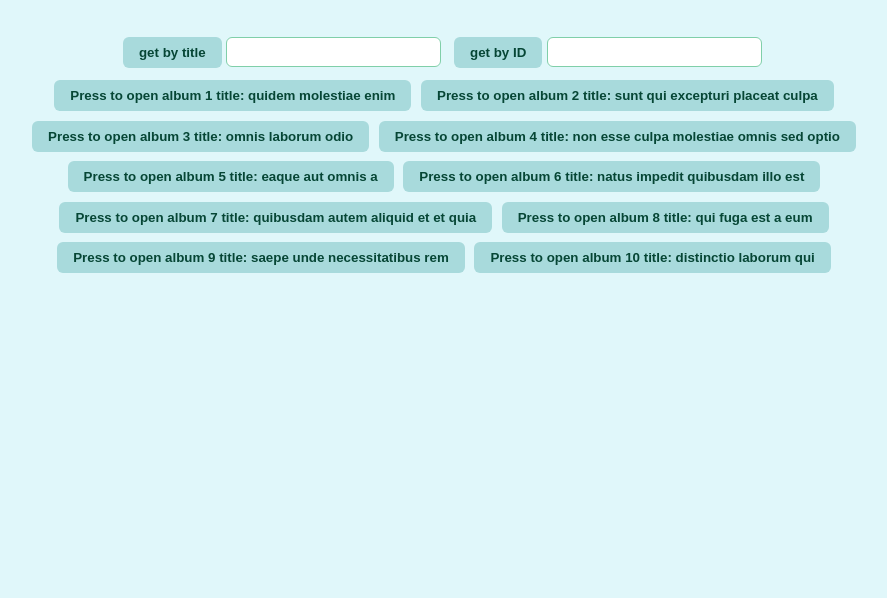
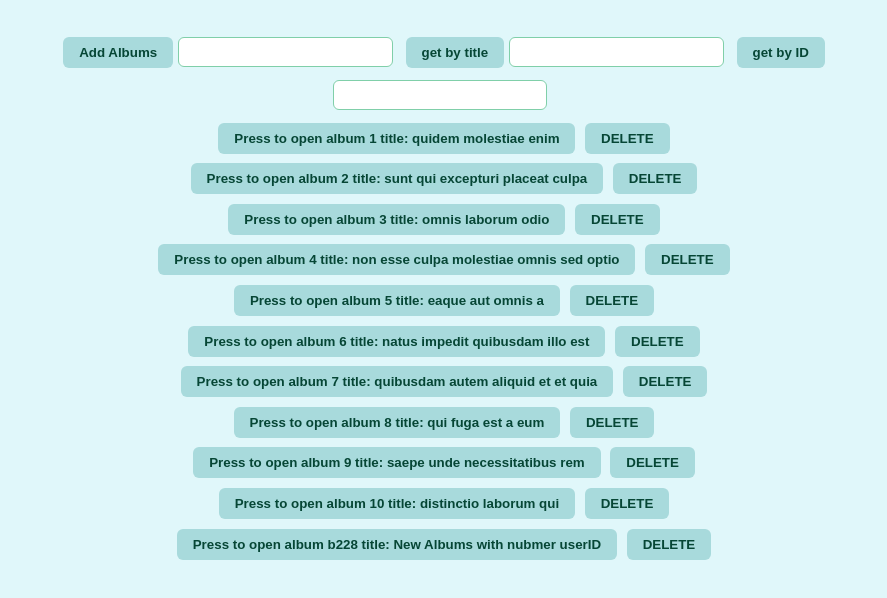
Before and after one commit to s0583232209/react-2-project, a React (Vite) app: page /albums/1 in a window 1280 px wide. Shown: the top 598 px of the page, without its empty margins (196-1083 px from the left). Built offline with nearby package versions, Linux system fonts and the light colour scheme; data requests are answered from the project's data file; sample sign-in values are in the browser's storage.

Commit message:
All albubs cods but the "show more"

```diff
--- a/src/Components/Album.jsx
+++ b/src/Components/Album.jsx
@@ -4,26 +4,36 @@ import { useState, useEffect } from "react";
 import { useForm } from "react-hook-form";
 export default function Album(props) {
   const navigate = useNavigate();
-  const [id, setId] = useState(null);
+  const [counter, setCounter] = 0;
+  const [photos, setPhotos] = useState([]);
+  const href = useHref();
+  const { register, handleSubmit } = useForm();
+  const { id } = useParams();
+  const [albumId, setAlbumId] = useState(id);
+  const [userId, setUserId] = useState();
+  useEffect(() => {}, [counter]);
+  useEffect(() => {
+    console.log("in href");
 
+    let hrefIn = href.split("/");
+    console.log(hrefIn[hrefIn.length - 2]);
+    setUserId(hrefIn[hrefIn.length - 2]);
+  }, [href]);
   useEffect(() => {
+    console.log("in user id", userId);
+
+    console.log(userId, albumId);
     const sessionId =
       JSON.parse(sessionStorage.getItem("current-user"))?.id || false;
     if (!sessionId) navigate("/login");
-    if (id !== sessionId) navigate("/access_denied");
-  }, [id]);
-  const [photos, setPhotos] = useState([]);
-  const href = useHref();
-  const { register, handleSubmit } = useForm();
-  useEffect(() => {
-    let hrefIn = href.split("/");
-    setId(hrefIn[hrefIn.length - 1]);
-  }, [href]);
+    if (userId !== sessionId && userId !== undefined)
+      navigate("/access_denied");
+  }, [userId]);
 
   useEffect(() => {
     async function getPhotos() {
       const response = await fetch(
-        `http://localhost:3000/photos/?albumId=${id}`
+        `http://localhost:3000/photos/?albumId=${albumId}`
       );
       const data = await response.json();
       setPhotos(data);
@@ -31,7 +41,7 @@ export default function Album(props) {
     getPhotos();
   }, [id]);
   async function deletePhoto(id) {
-    const response = await fetch(`http://localhost:3000/photos/${id}`, {
+    const response = await fetch(`http://localhost:3000/photos/${albumId}`, {
       method: "DELETE",
     });
     if (response.ok)
@@ -58,16 +68,17 @@ export default function Album(props) {
     const response = await fetch(`http://localhost:3000/photos`, {
       method: "POST",
       headers: { "content-Type": "application/json" },
-      body: JSON.stringify({ albumId: `${id}`, path: `${data.URL}` }),
+      body: JSON.stringify({ albumId: `${albumId}`, path: `${data.URL}` }),
     });
     if (response.ok) {
       const newPhoto = await response.json();
       setPhotos((prev) => [...prev, newPhoto]);
     }
   }
+
   return (
     <>
-      <h1>Album {id} component</h1>
+      <h1>Album {albumId} component</h1>
       <form onSubmit={handleSubmit(addPhoto)}>
         <label htmlFor="url">Enter URL</label>
         <input
@@ -94,6 +105,8 @@ export default function Album(props) {
       ) : (
         <p>no photos</p>
       )}
+      (more? (<button onClick={showMore}>See More</button>):(
+      <p>no more photos</p>))
     </>
   );
 }
--- a/src/Components/AlbumLink.jsx
+++ b/src/Components/AlbumLink.jsx
@@ -9,7 +9,7 @@ import {
 import Album from "./Album";
 export default function AlbumLink(props) {
   const navigate = useNavigate();
-  const {id} = useParams()
+  const { id } = useParams();
   useEffect(() => {
     if (!userID) navigate("/login", { state: "this should be the url" });
     if (!(id == userID)) navigate("/access_denied");
@@ -24,6 +24,7 @@ export default function AlbumLink(props) {
   }, [show]);
   return (
     <>
+      <div>
         <button
           onClick={() => {
             console.log("in on Click");
@@ -33,6 +34,9 @@ export default function AlbumLink(props) {
         >
           Press to open album {props.id} title: {props.title}
         </button>
+
+        <button onClick={()=>props.deleteAlbum(props.id)}>DELETE</button>
+      </div>{" "}
     </>
   );
 }
--- a/src/Components/Albums.jsx
+++ b/src/Components/Albums.jsx
@@ -4,12 +4,11 @@ import Album from "./Album";
 import AlbumLink from "./AlbumLink";
 export default function Albums(props) {
   const navigate = useNavigate();
-  const {id}=useParams()
+  const { id } = useParams();
   useEffect(() => {
     if (!userID) navigate("/login", { state: "this should be the url" });
-    console.log(id==userID);
-    if(!(id==userID))
-      navigate("/access_denied")
+    console.log(id == userID);
+    if (!(id == userID)) navigate("/access_denied");
   }, []);
   const userID = JSON.parse(sessionStorage.getItem("current-user"))?.id || null;
   const [useresAlbums, setUsersAlbums] = useState([]);
@@ -58,9 +57,39 @@ export default function Albums(props) {
     }
     getAlbums();
   }, []);
+  async function addNewAlbum() {
+    console.log(fetch("http://localhost:3000/albums"));
 
+    const response = await fetch(`http://localhost:3000/albums`, {
+      method: "POST",
+      headers: { "Content-Type": "application/json" },
+      body: JSON.stringify({
+        title: newAlbumsTitle,
+        userId: Number(userID),
+      }),
+    });
+    if (!response.ok) return console.log("error, status:" + response.status);
+    const newAlbum = await response.json();
+    setUsersAlbums((prev) => [...prev, newAlbum]);
+  }
+  const [newAlbumsTitle, setNewAlbumsTitle] = useState();
+  async function deleteAlbum(id) {
+    const response = await fetch(`http://localhost:3000/albums/${id}`, {
+      method: "DELETE",
+    });
+    if (response.ok) {
+      setUsersAlbums((prev) => prev.filter((album) => album.id != id));
+    } else console.log("error, statue:" + response.status);
+  }
   return (
     <>
+      <button onClick={addNewAlbum}>Add Albums</button>
+      <input
+        type="text"
+        onChange={(e) => {
+          setNewAlbumsTitle(e.target.value);
+        }}
+      ></input>
       <button
         onClick={() => {
           navigate(`?title=${searchTitle}`);
@@ -97,6 +126,7 @@ export default function Albums(props) {
               userId={userID}
               key={album.id}
               id={album.id}
+              deleteAlbum={deleteAlbum}
             ></AlbumLink>
           ) : null
         )
```
Also changed, not shown: DataBase.json. Lines whose indentation alone changed are shown as unchanged.
